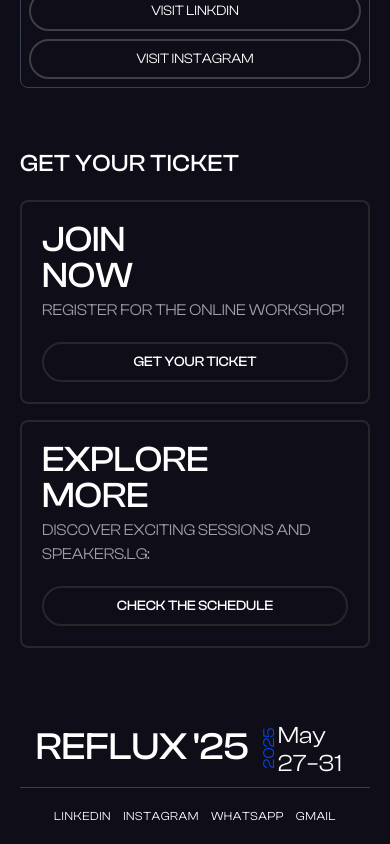
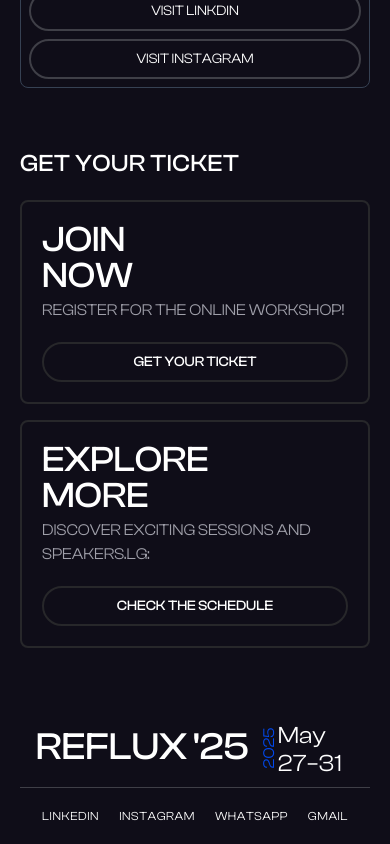
Before and after one commit to yeshu2004/ReflUX, a Next.js app: page / in a window 390 px wide. Shown: the part 6173-7017 px from the top of the page. Built offline with nearby package versions, Linux system fonts and the light colour scheme.

Commit message:
footer layout solve

```diff
--- a/app/components/Footer.tsx
+++ b/app/components/Footer.tsx
@@ -31,7 +31,7 @@
               </h1>
 
               {/* Right Side Social Links */}
-              <div className="flex flex-wrap items-center justify-center md:justify-end gap-3 uppercase">
+              <div className="flex flex-wrap items-center justify-center md:justify-end md:gap-3 gap-5 uppercase">
                 <a
                   href="https://www.linkedin.com/company/uxclub/"
                   target="_blank"
--- a/app/page.tsx
+++ b/app/page.tsx
@@ -24,6 +24,7 @@
 
     requestAnimationFrame(raf);
     return () => {
+      lenis.destroy();
     };
   }, []);
 
```
